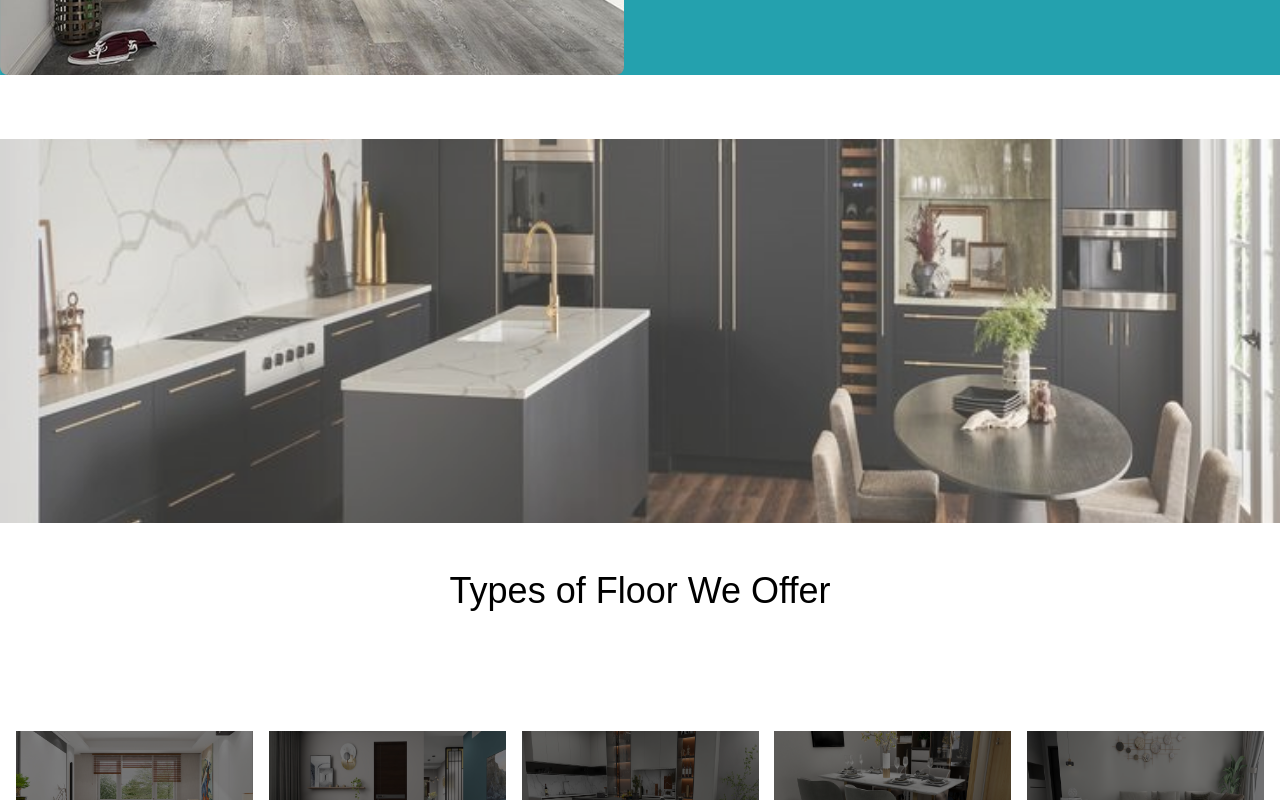
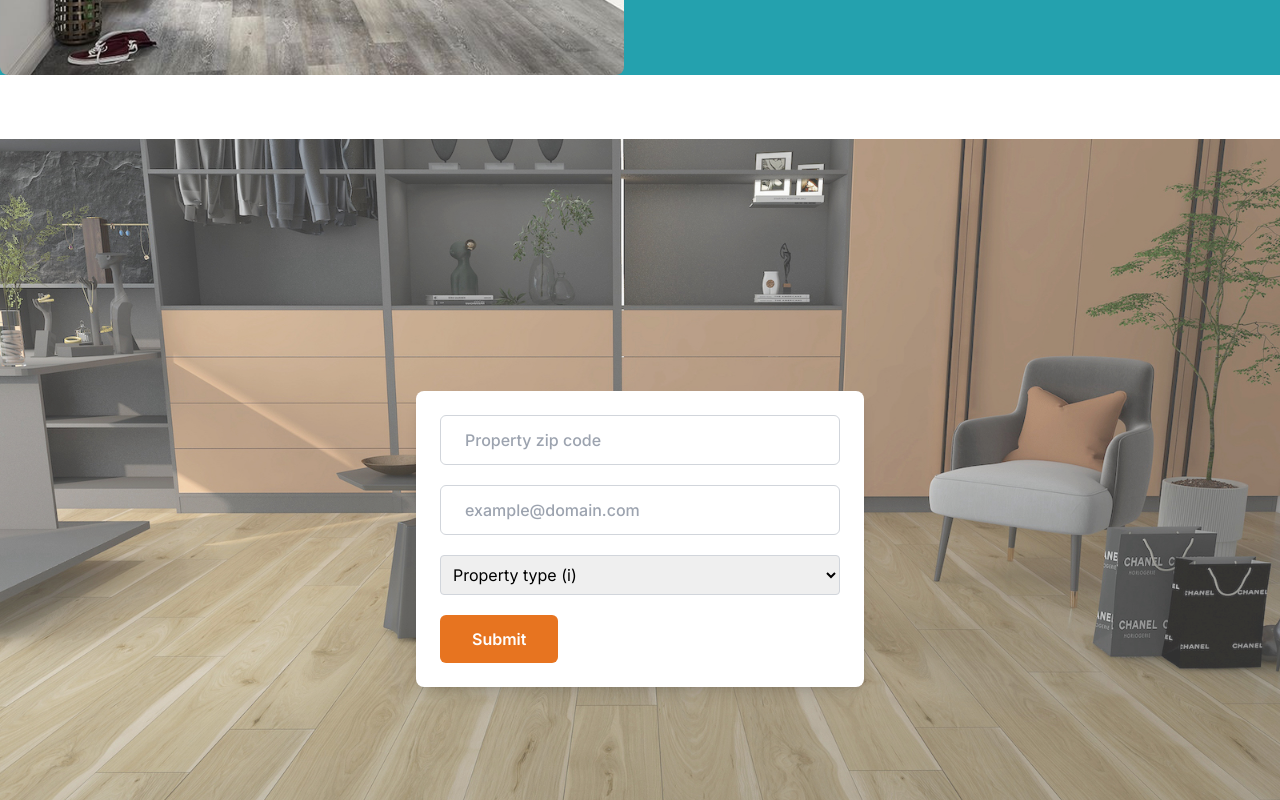
Before and after one commit to JeanPDR/Flooring-Store, a Next.js app: page / in a window 1280 px wide. Shown: the part 500-1300 px from the top of the page. Built offline with nearby package versions, Linux system fonts and the light colour scheme; a web font is replaced by a local one.

Commit message:
UPDATE - Adicionando formulário

```diff
--- a/package.json
+++ b/package.json
@@ -16,15 +16,19 @@
     "@mui/material": "^5.16.1",
     "@radix-ui/react-icons": "^1.3.0",
     "@radix-ui/react-slot": "^1.1.0",
+    "@types/nodemailer": "^6.4.15",
     "class-variance-authority": "^0.7.0",
     "clsx": "^2.1.1",
     "embla-carousel-autoplay": "^8.1.6",
     "embla-carousel-react": "^8.1.6",
+    "i": "^0.3.7",
     "lucide-react": "^0.408.0",
     "next": "14.2.4",
+    "nodemailer": "^6.9.14",
     "radix-ui": "^1.0.1",
     "react": "^18",
     "react-dom": "^18",
+    "react-hook-form": "^7.52.1",
     "tailwind-merge": "^2.4.0",
     "tailwindcss-animate": "^1.0.7"
   },
--- /dev/null
+++ b/public/utils/send-email.ts
@@ -0,0 +1,17 @@
+import { FormData } from "@/components/contact";
+
+export function sendEmail(data: FormData) {
+  const apiEndpoint = "/api/email";
+
+  fetch(apiEndpoint, {
+    method: "POST",
+    body: JSON.stringify(data),
+  })
+    .then((res) => res.json())
+    .then((response) => {
+      alert(response.message);
+    })
+    .catch((err) => {
+      alert(err);
+    });
+}
--- /dev/null
+++ b/src/app/api/email/route.ts
@@ -0,0 +1,53 @@
+import { type NextRequest, NextResponse } from "next/server";
+import nodemailer from "nodemailer";
+import Mail from "nodemailer/lib/mailer";
+
+export async function POST(request: NextRequest) {
+  const { zipCode, email, propertyType } = await request.json();
+
+  const transport = nodemailer.createTransport({
+    service: "gmail",
+    /*
+      setting service as 'gmail' is same as providing these setings:
+      host: "smtp.gmail.com",
+      port: 465,
+      secure: true
+      If you want to use a different email provider other than gmail, you need to provide these manually.
+      Or you can go use these well known services and their settings at
+      https://github.com/nodemailer/nodemailer/blob/master/lib/well-known/services.json
+  */
+    auth: {
+      user: process.env.MY_EMAIL,
+      pass: process.env.MY_PASSWORD,
+    },
+  });
+
+  const mailOptions: Mail.Options = {
+    from: process.env.MY_EMAIL,
+    to: process.env.MY_EMAIL,
+    // cc: email, (uncomment this line if you want to send a copy to the sender)
+    subject: `Message from ${email} vindo do site PNV Flooring`,
+    text: `Zip code do cliente é ${zipCode} e tipo de sua residência ${propertyType}`,
+  };
+
+  const sendMailPromise = () =>
+    new Promise<string>((resolve, reject) => {
+      transport.sendMail(mailOptions, function (err) {
+        if (!err) {
+          resolve("Email sent");
+        } else {
+          reject(err.message);
+        }
+      });
+    });
+
+  try {
+    await sendMailPromise();
+    return NextResponse.json({
+      message:
+        "Your message has been forwarded successfully, we will contact you soon. Thank you very much for choosing us.",
+    });
+  } catch (err) {
+    return NextResponse.json({ error: err }, { status: 500 });
+  }
+}
--- a/src/components/FlooringActions.tsx
+++ b/src/components/FlooringActions.tsx
@@ -1,16 +1,18 @@
-"use client";
-
 import React, { useState } from "react";
+import Contact from "./contact";
 
 const FlooringActions: React.FC = () => {
   return (
-    <section className="relative bg-gray-100 p-8 h-96 flex items-center justify-center">
+    <section className="relative bg-gray-100 p-8 flex items-center justify-center h-screen">
       <div className="absolute inset-0">
         <img
-          src="/images/background.jfif" // Substitua pelo caminho correto para sua imagem de fundo
+          src="/images/rooms/roomPorcini.jpg" // Substitua pelo caminho correto para sua imagem de fundo
           alt="Background"
           className="w-full h-full object-cover opacity-80"
         />
+      </div>
+      <div className="relative bg-white p-6 rounded-lg shadow-lg w-full max-w-md">
+        <Contact />
       </div>
     </section>
   );
--- /dev/null
+++ b/src/components/contact.tsx
@@ -0,0 +1,71 @@
+"use client";
+
+import { FC } from "react";
+import { useForm } from "react-hook-form";
+import { sendEmail } from "../../public/utils/send-email";
+
+export type FormData = {
+  zipCode: number;
+  email: string;
+  propertyType: string;
+};
+
+const Contact: FC = () => {
+  const { register, handleSubmit } = useForm<FormData>();
+
+  function onSubmit(data: FormData) {
+    sendEmail(data);
+  }
+
+  return (
+    <form onSubmit={handleSubmit(onSubmit)}>
+      <div className="mb-5">
+        <input
+          type="text"
+          placeholder="Property zip code"
+          className="w-full rounded-md border border-gray-300 bg-white py-3 px-6 text-base font-medium text-gray-700 outline-none focus:border-[#24A1AE] focus:shadow-md"
+          {...register("zipCode", { required: true })}
+        />
+      </div>
+      <div className="mb-5">
+        <input
+          type="text"
+          placeholder="example@domain.com"
+          className="w-full rounded-md border border-gray-300 bg-white py-3 px-6 text-base font-medium text-gray-700 outline-none focus:border-[#24A1AE] focus:shadow-md"
+          {...register("email", { required: true })}
+        />
+      </div>
+      <div className="mb-5">
+        <select
+          className="w-full p-2 border border-gray-300 rounded"
+          {...register("propertyType", { required: true })}
+        >
+          <option value="">Property type (i)</option>
+          <option value="residential">Residential</option>
+          <option value="commercial">Commercial</option>
+        </select>
+      </div>
+      {/* <div className="mb-5">
+        <label
+          htmlFor="message"
+          className="mb-3 block text-base font-medium text-black"
+        >
+          Message
+        </label>
+        <textarea
+          rows={4}
+          placeholder="Type your message"
+          className="w-full resize-none rounded-md border border-gray-300 bg-white py-3 px-6 text-base font-medium text-gray-700 outline-none focus:border-purple-500 focus:shadow-md"
+          {...register("message", { required: true })}
+        ></textarea>
+      </div> */}
+      <div>
+        <button className="hover:shadow-form rounded-md bg-[#E77420] py-3 px-8 text-base font-semibold text-white outline-none">
+          Submit
+        </button>
+      </div>
+    </form>
+  );
+};
+
+export default Contact;
```
Also changed, not shown: 2 other files (tests, documents, lock files or other folders).
